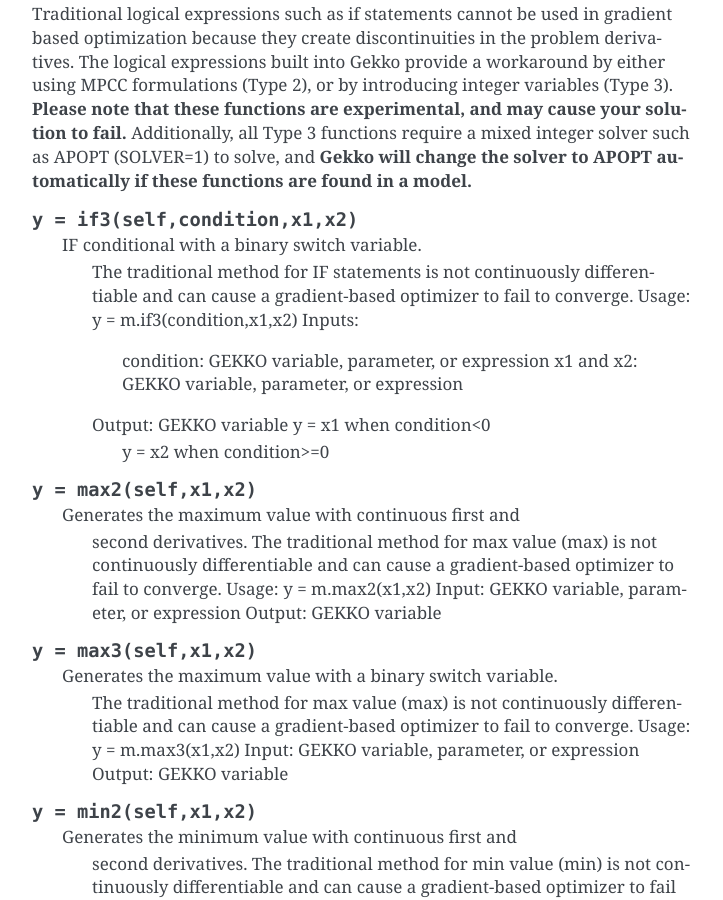
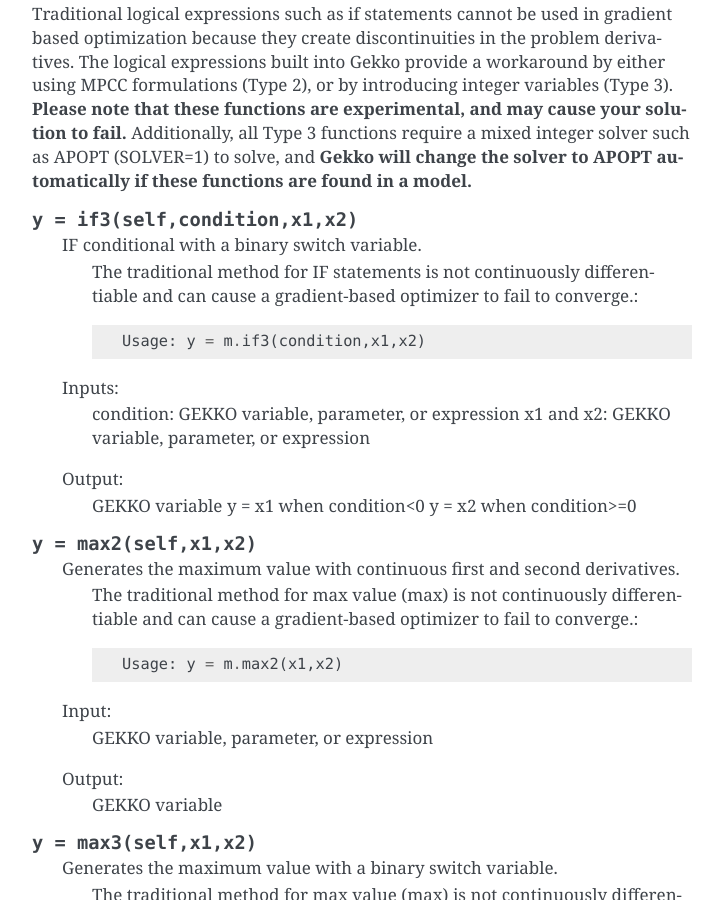
Before and after one commit to BYU-PRISM/GEKKO, a Sphinx documentation site: the page built from docs/model_methods.rst, in a window 1280 px wide and 900 px high, scrolled down 3694 px. Shown: the whole window, without its empty margins (388-1111 px from the left). Built offline with Sphinx 7.4.7, drawn with Linux system fonts in a browser that asks for light colours.

Commit message:
Updating documentation formatting.

```diff
--- a/docs/model_methods.rst
+++ b/docs/model_methods.rst
@@ -210,23 +210,31 @@
     IF conditional with a binary switch variable.
         The traditional method for IF statements is not continuously
         differentiable and can cause a gradient-based optimizer to fail
-        to converge.
-        Usage: y = m.if3(condition,x1,x2)
-        Inputs:
-           condition: GEKKO variable, parameter, or expression
-           x1 and x2: GEKKO variable, parameter, or expression
-        Output: GEKKO variable y = x1 when condition<0
-                               y = x2 when condition>=0
+        to converge.::
+
+        	Usage: y = m.if3(condition,x1,x2)
+
+    Inputs:
+        condition: GEKKO variable, parameter, or expression
+        x1 and x2: GEKKO variable, parameter, or expression
+    Output:
+    	GEKKO variable
+	y = x1 when condition<0
+        y = x2 when condition>=0
 
 .. py:classmethod:: y = max2(self,x1,x2)
 
-    Generates the maximum value with continuous first and
-        second derivatives. The traditional method for max value (max) is not
+    Generates the maximum value with continuous first and second derivatives.
+	The traditional method for max value (max) is not
         continuously differentiable and can cause a gradient-based optimizer
-        to fail to converge.
-        Usage: y = m.max2(x1,x2)
-        Input: GEKKO variable, parameter, or expression
-        Output: GEKKO variable
+        to fail to converge.::
+
+        	Usage: y = m.max2(x1,x2)
+
+    Input:
+    	GEKKO variable, parameter, or expression
+    Output:
+    	GEKKO variable
 
 .. py:classmethod:: y = max3(self,x1,x2)
 
```
